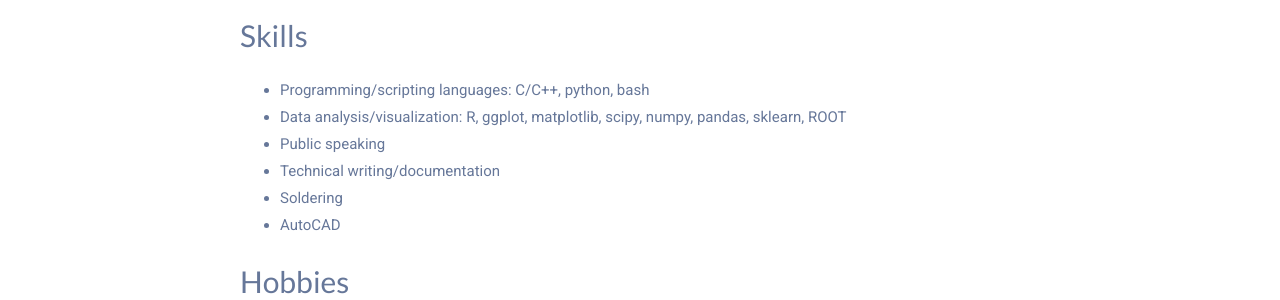
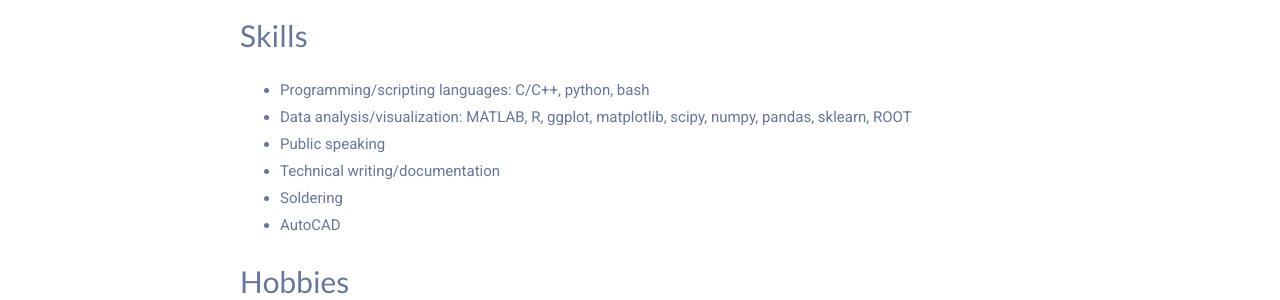
Before and after one commit to johnmatter/johnmatter.github.io, a Jekyll site: the page built from about.md, in a window 1280 px wide and 900 px high, scrolled down 562 px. Shown: the part 422-722 px from the top of the window. Built offline with Jekyll 4.4.1, drawn with Linux system fonts in a browser that asks for light colours.

Commit message:
Update about.md

```diff
--- a/about.md
+++ b/about.md
@@ -22,7 +22,7 @@ My dissertation experiment used a beam of high energy electrons to knock protons
 
 ## Skills
 - Programming/scripting languages: C/C++, python, bash
-- Data analysis/visualization: R, ggplot, matplotlib, scipy, numpy, pandas, sklearn, ROOT
+- Data analysis/visualization: MATLAB, R, ggplot, matplotlib, scipy, numpy, pandas, sklearn, ROOT
 - Public speaking
 - Technical writing/documentation
 - Soldering
```
